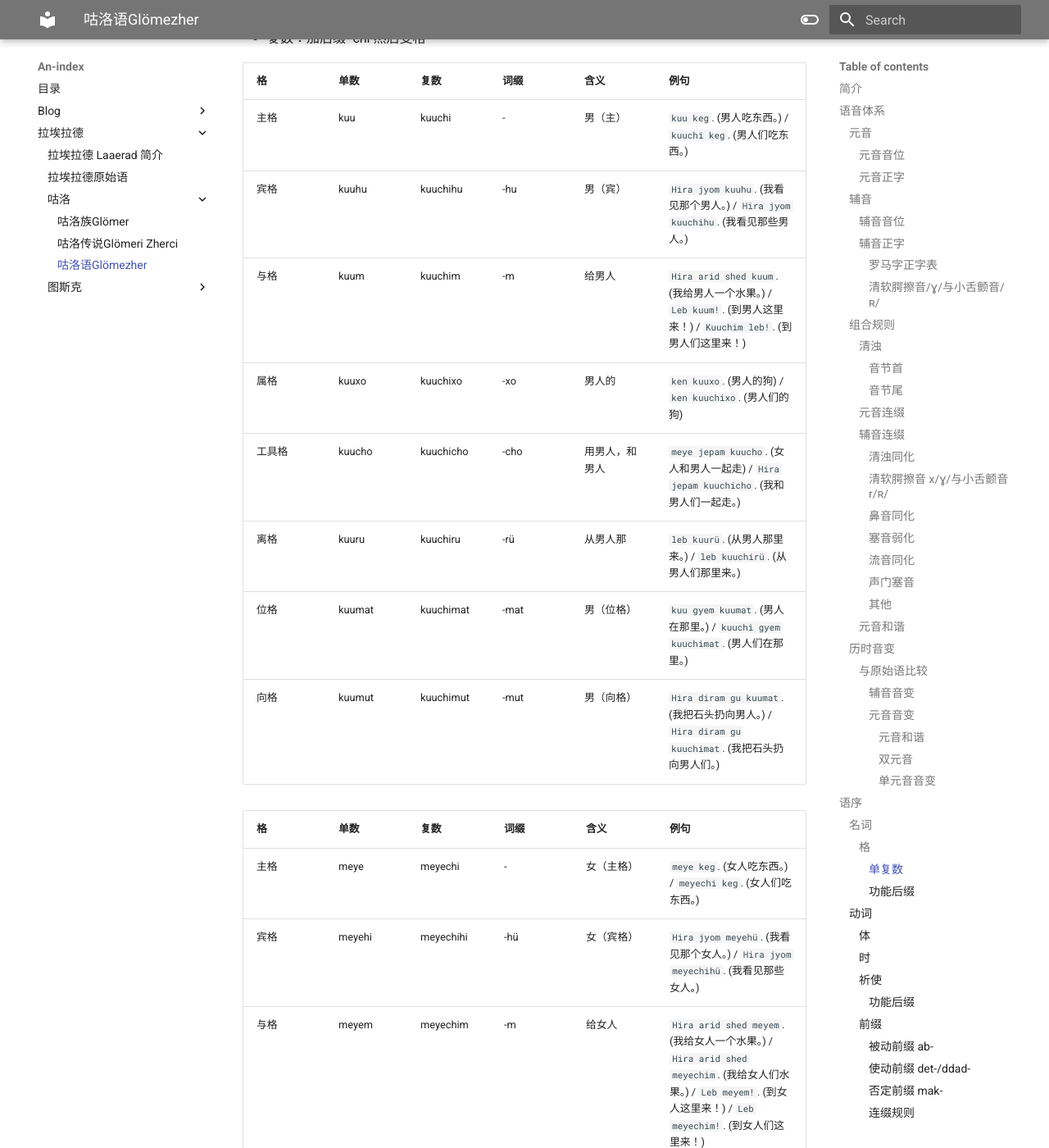
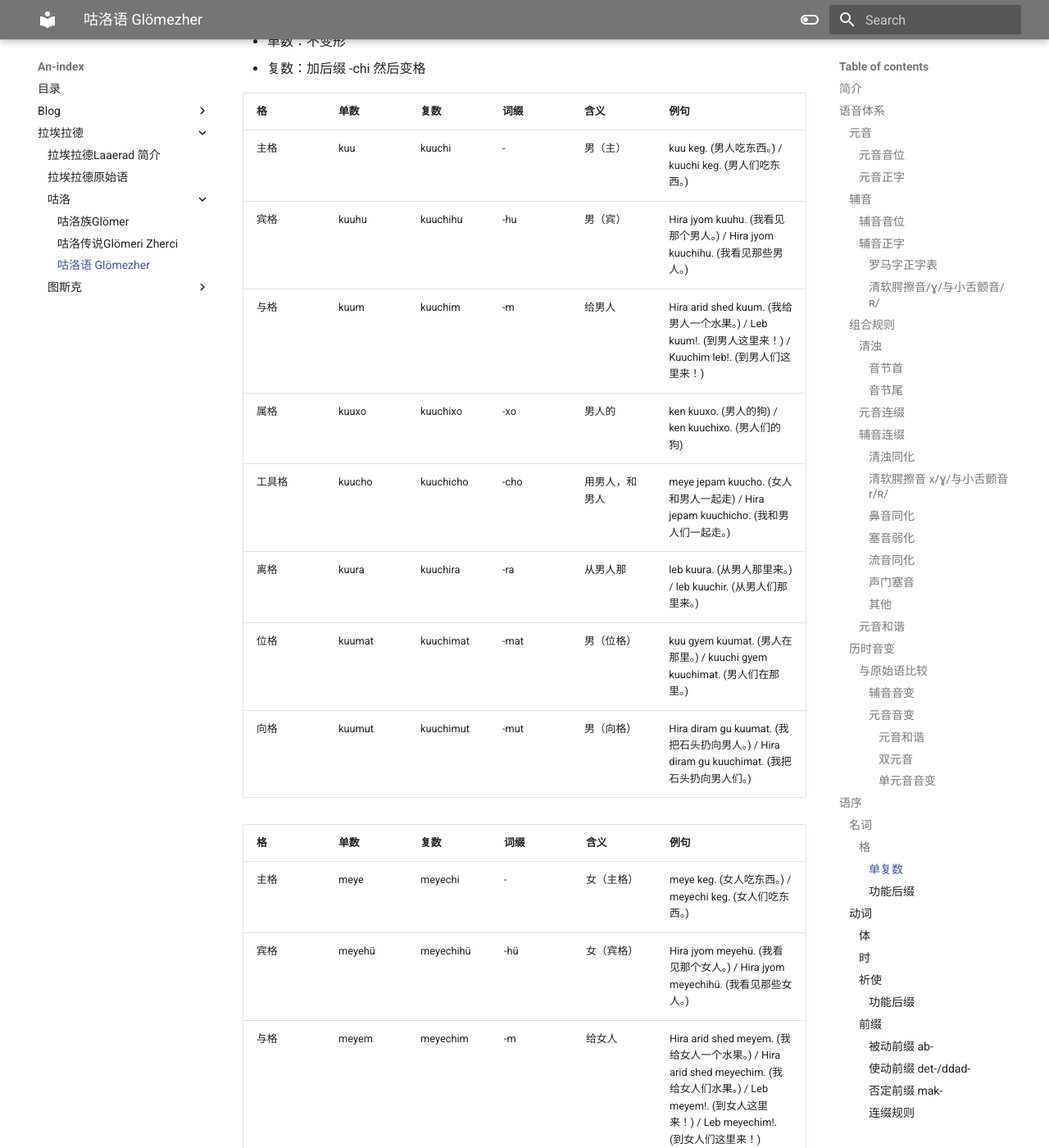
Before and after one commit to PhychiasLokDansk/Laaerad, an MkDocs documentation site: the page built from docs/拉埃拉德/咕洛/咕洛语.md, in a window 1280 px wide and 1400 px high, scrolled down 7701 px. Shown: the whole window at 82% size. Built offline with MkDocs 1.6.1 and Material for MkDocs 9.7.7, drawn with Linux system fonts in a browser that asks for light colours; some of the changed text lies outside the part shown.

Commit message:
LAPTOP-UGNPREPA 2025-1-22:21:15:40

```diff
--- a/docs/拉埃拉德/咕洛/咕洛语.md
+++ b/docs/拉埃拉德/咕洛/咕洛语.md
@@ -103,8 +103,8 @@
 
 #### 清浊
 ###### 音节首
-- 清音-前元音 i e ö
-- 浊音-后元音 o u
+- 清音-前元音 ü e ö
+- 浊音-后元音 u a o
 ###### 音节尾
 - 大多为清音
 
@@ -116,23 +116,23 @@
 
 #### 辅音连缀
 ##### 清浊同化
-- 浊音同化: 清音 + 浊音 => 浊音 + 浊音。例如：`/pd/` -> `/bd/`，`/kd/` -> `/gd/` 拼写不变。
-- 清音同化 (较少见): 在少数情况下，浊音 + 清音 => 清音 + 清音。例如：在词尾或停顿前，`/bd/` -> `/pt/` 。
+- 浊音同化: 清音 + 浊音 => 浊音 + 浊音。例如：/pd/ -> /bd/，/kd/ -> /gd/ 拼写不变。
+- 清音同化 (较少见): 在少数情况下，浊音 + 清音 => 清音 + 清音。例如：在词尾或停顿前，/bd/ -> /pt/ 。
 
 ##### 清软腭擦音 x/ɣ/与小舌颤音 r/ʀ/
-- `/ɣ/` + `/ʀ/` => 读 `/ʀ/`，拼写为 `r`。
-- X 方言：`/ɣ/` 和 `/ʀ/` 自由互换。
-- Y 方言：词首的 `/ɣ/` 读作 `/ʀ/`。
+- /ɣ/ + /ʀ/ => 读 /ʀ/，拼写为 r。
+- X 方言：/ɣ/ 和 /ʀ/ 自由互换。
+- Y 方言：词首的 /ɣ/ 读作 /ʀ/。
 
 ##### 鼻音同化
-- 鼻音 + 塞音 => 同化塞音的鼻音 + 塞音。例如：`/mp/` -> `/mb/` 写作 `mb`，`/nt/` -> `/nd/` 写作 `nd`，`/ŋk/` -> `/ŋg/` 写作 `ngg`。
+- 鼻音 + 塞音 => 同化塞音的鼻音 + 塞音。例如：/mp/ -> /mb/ 写作 mb，/nt/ -> /nd/ 写作 nd，/ŋk/ -> /ŋg/ 写作 ngg。
 
 ##### 塞音弱化
-- `/p/`, `/t/`, `/k/` 在词尾或非重读音节中可能弱化为 `/b/`, `/d/`, `/g/` 或甚至省略。例如：`/sap/` (高) 在某些情况下可以读作 `/sab/` 甚至 `/sa/`。这取决于语速和方言。
-- 相同塞音连缀：`/pp/`, `/tt/`, `/kk/` => 长辅音，拼写为 `p`, `t`, `k`，发音延长
+- /p/, /t/, /k/ 在词尾或非重读音节中可能弱化为 /b/, /d/, /g/ 或甚至省略。例如：/sap/ (高) 在某些情况下可以读作 /sab/ 甚至 /sa/。这取决于语速和方言。
+- 相同塞音连缀：/pp/, /tt/, /kk/ => 长辅音，拼写为 p, t, k，发音延长
 
 ##### 流音同化
-- 流音 `/l/` 和 `/ʀ/` 的连缀：`/lʀ/` `/ʀl/` => `/l/` `/ʀ/`，即简化为前一个流音，拼写不变
+- 流音 /l/ 和 /ʀ/ 的连缀：/lʀ/ /ʀl/ => /l/ /ʀ/，即简化为前一个流音，拼写不变
 
 ##### 声门塞音
 H 在塞音前通常变为声门塞音/ʔ/
@@ -143,7 +143,7 @@
 #### 元音和谐
 1. 在一个单词及其词缀中，如果词根的元音是前元音，则后续词缀中的元音也必须是对应的前元音。
 2. 如果词根的元音是后元音，则后续词缀中的元音也必须是对应的后元音。
-3. 词缀的元音选择不受词根中中性元音 `a/aa` 的影响。
+3. 词缀的元音选择不受词根中中性元音 a/aa 的影响。
 4. 长元音的和谐属性与其对应的短元音相同。例如，“ii”和“i”都属于前元音，“aa”和“a”都属于后元音。
 
 ### 历时音变
@@ -204,53 +204,53 @@
 ### 名词
 #### 格
 
-|     | 格   | 前元音   | 后元音   | 含义                   |
-| --- | --- | ----- | ----- | -------------------- |
-| 1   | 主格  | 无变形   |       |                      |
+|     | 格   | 前元音    | 后元音    | 含义                   |
+| --- | --- | ------ | ------ | -------------------- |
+| 1   | 主格  | 无变形    |        |                      |
 | 2   | 宾格  | -(h) ü | -(h) u | 标记动词的直接宾语            |
-| 3   | 与格  | -m    | -m    | 表示间接宾语、方向或地点         |
-| 4   | 属格  | -rö   | -xo   | 表示所属关系               |
-| 7   | 工具格 | -cö   | -cho  | 表示使用工具、方式、原因，也表示一种状态 |
-| 5   | 离格  | -rü   | -ru   | 表示起点或来源              |
-| 6   | 位格  | -met  | -mat  | 表示位置或时间点，静态动词的宾语     |
-| 8   | 向格  | -müt  | -mut  | 表示方向或目标，动态动词的宾语      |
+| 3   | 与格  | -m     | -m     | 表示间接宾语、方向或地点         |
+| 4   | 属格  | -rö    | -xo    | 表示所属关系               |
+| 7   | 工具格 | -cö    | -cho   | 表示使用工具、方式、原因，也表示一种状态 |
+| 5   | 离格  | -re    | -ra    | 表示起点或来源              |
+| 6   | 位格  | -met   | -mat   | 表示位置或时间点，静态动词的宾语     |
+| 8   | 向格  | -müt   | -mut   | 表示方向或目标，动态动词的宾语      |
 
 ##### 单复数
 - 单数：不变形
 - 复数：加后缀 -chi 然后变格
 
-| 格   | 单数     | 复数       | 词缀   | 含义      | 例句                                                                                      |
-| --- | ------ | -------- | ---- | ------- | --------------------------------------------------------------------------------------- |
-| 主格  | kuu    | kuuchi    | -    | 男（主）    | `kuu keg`. (男人吃东西。) /  `kuuchi keg`. (男人们吃东西。)                                         |
-| 宾格  | kuuhu  | kuuchihu  | -hu  | 男（宾）    | `Hira jyom kuuhu`. (我看见那个男人。) / `Hira jyom kuuchihu`. (我看见那些男人。)                         |
-| 与格  | kuum   | kuuchim   | -m   | 给男人     | `Hira arid shed kuum`. (我给男人一个水果。) / `Leb kuum!`. (到男人这里来！) / `Kuuchim leb!`. (到男人们这里来！) |
-| 属格  | kuuxo  | kuuchixo  | -xo  | 男人的     | `ken kuuxo`. (男人的狗) / `ken kuuchixo`. (男人们的狗)                                            |
-| 工具格 | kuucho | kuuchicho | -cho | 用男人，和男人 | `meye jepam kuucho`. (女人和男人一起走) / `Hira jepam kuuchicho`. (我和男人们一起走。)                    |
-| 离格  | kuuru  | kuuchiru  | -rü  | 从男人那    | `leb kuurü`. (从男人那里来。) / `leb kuuchirü`. (从男人们那里来。)                                      |
-| 位格  | kuumat | kuuchimat | -mat | 男（位格）   | `kuu gyem kuumat`. (男人在那里。) / `kuuchi gyem kuuchimat`. (男人们在那里。)                          |
-| 向格  | kuumut | kuuchimut | -mut | 男（向格）   | `Hira diram gu kuumat`. (我把石头扔向男人。) / `Hira diram gu kuuchimat`. (我把石头扔向男人们。)            |
+| 格   | 单数     | 复数        | 词缀   | 含义      | 例句                                                                                 |
+| --- | ------ | --------- | ---- | ------- | ---------------------------------------------------------------------------------- |
+| 主格  | kuu    | kuuchi    | -    | 男（主）    | kuu keg. (男人吃东西。) /  kuuchi keg. (男人们吃东西。)                                         |
+| 宾格  | kuuhu  | kuuchihu  | -hu  | 男（宾）    | Hira jyom kuuhu. (我看见那个男人。) / Hira jyom kuuchihu. (我看见那些男人。)                       |
+| 与格  | kuum   | kuuchim   | -m   | 给男人     | Hira arid shed kuum. (我给男人一个水果。) / Leb kuum!. (到男人这里来！) / Kuuchim leb!. (到男人们这里来！) |
+| 属格  | kuuxo  | kuuchixo  | -xo  | 男人的     | ken kuuxo. (男人的狗) / ken kuuchixo. (男人们的狗)                                          |
+| 工具格 | kuucho | kuuchicho | -cho | 用男人，和男人 | meye jepam kuucho. (女人和男人一起走) / Hira jepam kuuchicho. (我和男人们一起走。)                  |
+| 离格  | kuura  | kuuchira  | -ra  | 从男人那    | leb kuura. (从男人那里来。) / leb kuuchir. (从男人们那里来。)                                     |
+| 位格  | kuumat | kuuchimat | -mat | 男（位格）   | kuu gyem kuumat. (男人在那里。) / kuuchi gyem kuuchimat. (男人们在那里。)                       |
+| 向格  | kuumut | kuuchimut | -mut | 男（向格）   | Hira diram gu kuumat. (我把石头扔向男人。) / Hira diram gu kuuchimat. (我把石头扔向男人们。)          |
 
-| 格   | 单数      | 复数        | 词缀   | 含义      | 例句                                                                                                                                |
-| --- | ------- | --------- | ---- | ------- | --------------------------------------------------------------------------------------------------------------------------------- |
-| 主格  | meye    | meyechi    | -    | 女（主格）   | `meye keg`. (女人吃东西。) / `meyechi keg`. (女人们吃东西。)                                                                                  |
-| 宾格  | meyehi  | meyechihi  | -hü  | 女（宾格）   | `Hira jyom meyehü`. (我看见那个女人。) / `Hira jyom meyechihü`. (我看见那些女人。)                                                                 |
-| 与格  | meyem   | meyechim   | -m   | 给女人     | `Hira arid shed meyem`. (我给女人一个水果。) / `Hira arid shed meyechim`. (我给女人们水果。) / `Leb meyem!`. (到女人这里来！) / `Leb meyechim!`. (到女人们这里来！) |
-| 属格  | meyera  | meyechia  | -rö  | 女的、女人的  | `ken meyerö`. (女人的狗) / `ken meyechirö`. (女人们的狗)                                                                                    |
-| 工具格 | meyece  | meyechicö  | -cö | 和女人，用女人 | `kuu jepam meyecö`. (男人和女人一起走。) / `kuu jepam meyechicö`. (男人和女人们一起走。)                                                             |
-| 离格  | meyere  | meyechire  | -re  | 从女人那    | `leb meyere`. (从女人那里来。) / `leb meyechire`. (从女人们那里来。)                                                                              |
-| 位格  | meyemet | meyechimet | -met | 在女人那    | `meye gyem meyemet`. (女人在那里。) / `meyera gyem meyechimet`. (女人们在那里。)                                                                |
-| 向格  | meyemüt | meyechimüt | -müt | 向女人那    | `Hira diram gu meyemüt`. (我把石头扔向女人。) / `Hira diram gu meyechimüt`. (我把石头扔向女人们。)                                                    |
+| 格   | 单数      | 复数         | 词缀   | 含义      | 例句                                                                                                                          |
+| --- | ------- | ---------- | ---- | ------- | --------------------------------------------------------------------------------------------------------------------------- |
+| 主格  | meye    | meyechi    | -    | 女（主格）   | meye keg. (女人吃东西。) / meyechi keg. (女人们吃东西。)                                                                                 |
+| 宾格  | meyehü  | meyechihü  | -hü  | 女（宾格）   | Hira jyom meyehü. (我看见那个女人。) / Hira jyom meyechihü. (我看见那些女人。)                                                              |
+| 与格  | meyem   | meyechim   | -m   | 给女人     | Hira arid shed meyem. (我给女人一个水果。) / Hira arid shed meyechim. (我给女人们水果。) / Leb meyem!. (到女人这里来！) / Leb meyechim!. (到女人们这里来！) |
+| 属格  | meyerö  | meyechirö  | -rö  | 女的、女人的  | ken meyerö. (女人的狗) / ken meyechirö. (女人们的狗)                                                                                 |
+| 工具格 | meyecö  | meyechicö  | -cö  | 和女人，用女人 | kuu jepam meyecö. (男人和女人一起走。) / kuu jepam meyechicö. (男人和女人们一起走。)                                                           |
+| 离格  | meyere  | meyechire  | -re  | 从女人那    | leb meyere. (从女人那里来。) / leb meyechire. (从女人们那里来。)                                                                           |
+| 位格  | meyemet | meyechimet | -met | 在女人那    | meye gyem meyemet. (女人在那里。) / meyera gyem meyechimet. (女人们在那里。)                                                             |
+| 向格  | meyemüt | meyechimüt | -müt | 向女人那    | Hira diram gu meyemüt. (我把石头扔向女人。) / Hira diram gu meyechimüt. (我把石头扔向女人们。)                                                 |
 
 - 注：有些姓名存在呼格，其形式由具体名字而定
 
 ##### 功能后缀
 - 动词化后缀 -kim
-- 形容词化后缀 -(h) ane -(h) une
+- 形容词化后缀 -(h) ine -(h) une
 
 | 名词   | 动词化后缀   | 动词含义            | 形容词化后缀   | 形容词含义       |
 | ---- | ------- | --------------- | -------- | ----------- |
 | kuu  | kuukim  | 做男人该做的事，表现得像个男人 | kuuhune  | 像男人的，有男子气概的 |
-| meye | meyekim | 做女人该做的事，表现得像个女人 | meyehene | 像女人的，有女人味的  |
+| meye | meyekim | 做女人该做的事，表现得像个女人 | meyehine | 像女人的，有女人味的  |
 
 ### 动词
 
@@ -284,17 +284,17 @@
 
 | 变形    | 前元音     | 后元音      | 例句                           |
 | ----- | ------- | -------- | ---------------------------- |
-| 一般体   | 无       | 无        | `kuu keg`. (男人吃东西。)         |
-| 进行体   | -gü     | -ggu     | `kuu keggü`. (男人正在吃东西。)     |
-| 完成体   | -yi     | -yi      | `kuu kegya`. (男人已经吃过东西了。)   |
-| 进行完成体 | -güyi   | -gguyi   | `kuu kegüyi`. (男人一直在吃东西。)  |
-| 过去时   | -(h) üj | -(x) uj  | `kuu kegij`. (男人吃了东西。)      |
-| 将来时   | -büt    | -bbut    | `kuu kegbit`. (男人将要吃东西。)    |
-| 虚拟时   | -(y) ic     | -(y) ic      | `kuu kegic`. (如果男人吃了东西。)    |
-| 祈使    | -pisö  | -pusö   | `kegpisö`. (吃东西！)   |
-| 强祈使   | -pising | -puusör | `kegpising`. (快吃东西！) |
-| 名词化   | -öp     | -op      | `kegöp`. (吃东西的动作)           |
-| 形容词化  | -dü     | -ddu      | `kegdü`. (可吃的)              |
+| 一般体   | 无       | 无        | kuu keg. (男人吃东西。)         |
+| 进行体   | -gü     | -ggu     | kuu keggü. (男人正在吃东西。)     |
+| 完成体   | -yi     | -yi      | kuu kegya. (男人已经吃过东西了。)   |
+| 进行完成体 | -güyi   | -gguyi   | kuu kegüyi. (男人一直在吃东西。)  |
+| 过去时   | -(h) üj | -(x) uj  | kuu kegij. (男人吃了东西。)      |
+| 将来时   | -büt    | -bbut    | kuu kegbit. (男人将要吃东西。)    |
+| 虚拟时   | -(y) ic     | -(y) ic      | kuu kegic. (如果男人吃了东西。)    |
+| 祈使    | -pisö  | -pusö   | kegpisö. (吃东西！)   |
+| 强祈使   | -pising | -puusör | kegpising. (快吃东西！) |
+| 名词化   | -öp     | -op      | kegöp. (吃东西的动作)           |
+| 形容词化  | -dü     | -ddu      | kegdü. (可吃的)              |
 
 | 体态    | 时态  | vir (听)            | jyom (看)              |
 | ----- | --- | ------------------ | --------------------- |
```
Also changed, not shown: other parts of docs/拉埃拉德/咕洛/咕洛语.md (+8 -7 lines), docs/拉埃拉德/laaerad 简介.md (+4 -2 lines), docs/拉埃拉德/咕洛/咕洛.md (+2 -2 lines), docs/拉埃拉德/图斯克/图斯克.md (+8 -4 lines), docs/拉埃拉德/图斯克/德卓黑往事.md (added, +21 -0 lines), 1 other file.
